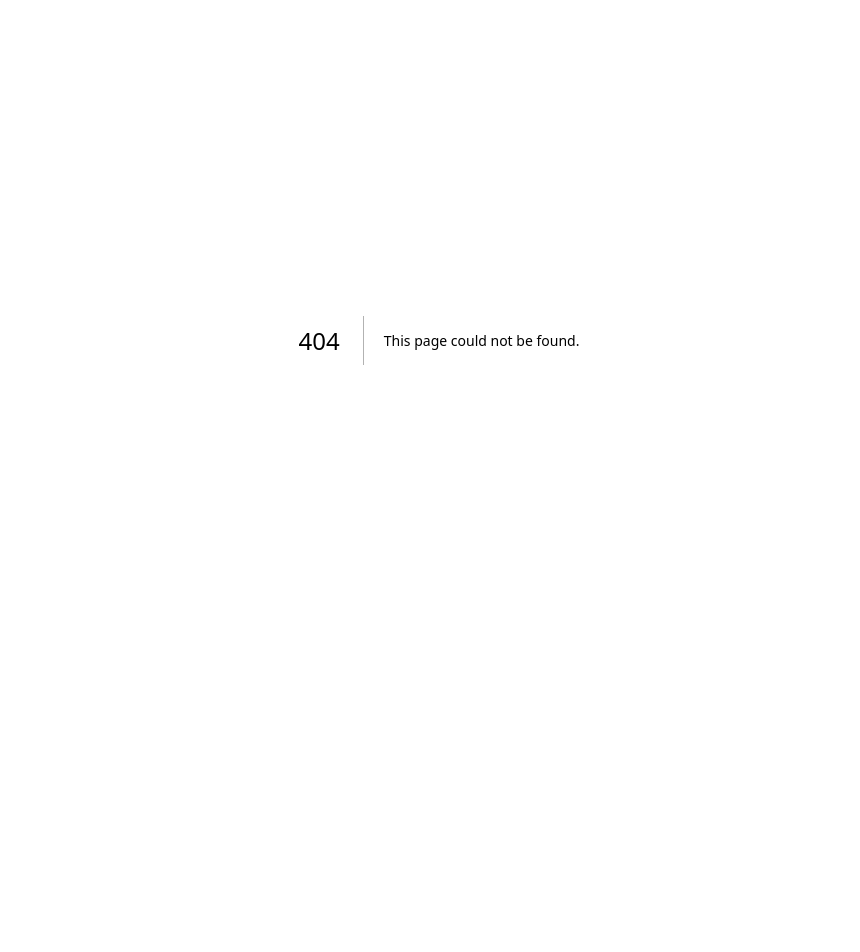
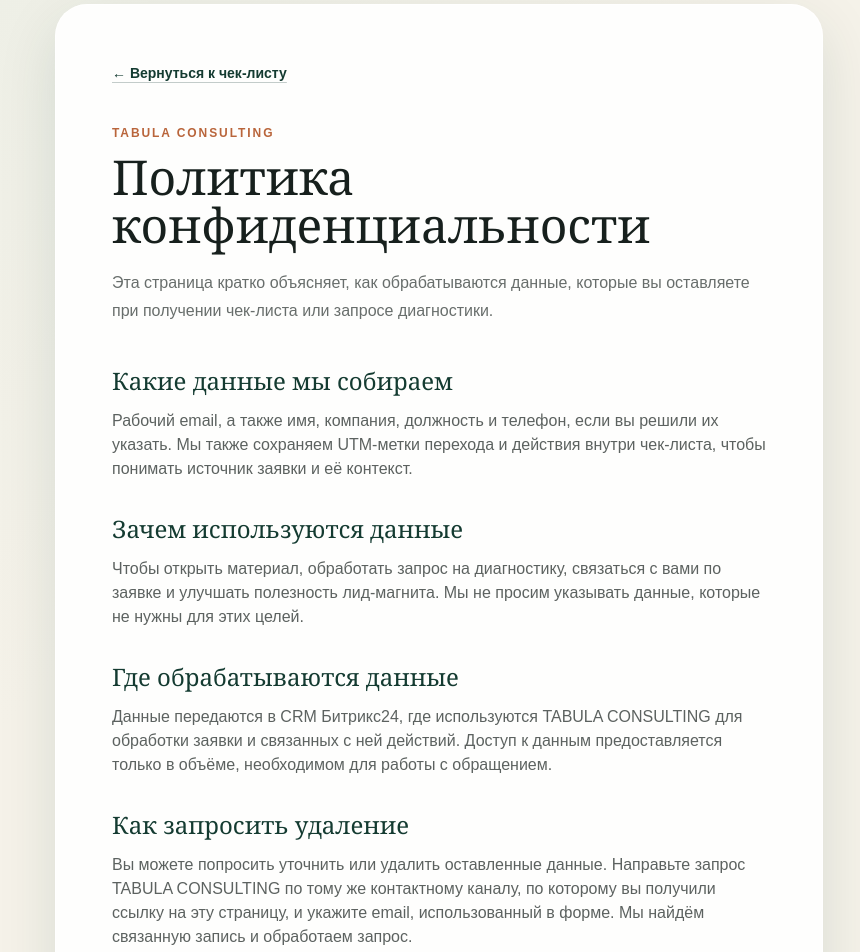
Before and after one commit to ckeuter1-ctrl/CFO_CHECK, a Next.js app: page /privacy in a window 1280 px wide. Before the commit this address had no page. Shown: the part 60-1012 px from the top of the page, without its empty margins (201-1061 px from the left). Before the commit the page ends 800 px from the top, so only its background shows below. Built offline with nearby package versions, Linux system fonts and the light colour scheme.

Commit message:
Add privacy page

```diff
--- /dev/null
+++ b/app/privacy/page.tsx
@@ -0,0 +1,58 @@
+import Link from "next/link";
+
+export const metadata = {
+  title: "Политика конфиденциальности | TABULA CONSULTING",
+  description: "Краткая информация об обработке персональных данных на странице лид-магнита TABULA CONSULTING.",
+};
+
+export default function PrivacyPage() {
+  return (
+    <main className="min-h-screen px-5 py-10 sm:px-8 sm:py-16">
+      <article className="mx-auto max-w-3xl rounded-[2rem] border border-white/80 bg-white/90 p-6 shadow-soft backdrop-blur sm:p-10 lg:p-14">
+        <Link href="/" className="text-sm font-semibold text-forest underline decoration-forest/25 underline-offset-4 hover:decoration-forest">
+          ← Вернуться к чек-листу
+        </Link>
+
+        <p className="mt-10 text-xs font-semibold uppercase tracking-[0.16em] text-copper">TABULA CONSULTING</p>
+        <h1 className="mt-3 font-serif text-4xl leading-tight text-ink sm:text-5xl">Политика конфиденциальности</h1>
+        <p className="mt-5 text-base leading-7 text-ink/65">
+          Эта страница кратко объясняет, как обрабатываются данные, которые вы оставляете при получении чек-листа или запросе диагностики.
+        </p>
+
+        <div className="mt-10 space-y-8 text-sm leading-7 text-ink/70 sm:text-base">
+          <section>
+            <h2 className="font-serif text-2xl text-forest">Какие данные мы собираем</h2>
+            <p className="mt-3">
+              Рабочий email, а также имя, компания, должность и телефон, если вы решили их указать. Мы также сохраняем UTM-метки перехода и действия внутри чек-листа, чтобы понимать источник заявки и её контекст.
+            </p>
+          </section>
+
+          <section>
+            <h2 className="font-serif text-2xl text-forest">Зачем используются данные</h2>
+            <p className="mt-3">
+              Чтобы открыть материал, обработать запрос на диагностику, связаться с вами по заявке и улучшать полезность лид-магнита. Мы не просим указывать данные, которые не нужны для этих целей.
+            </p>
+          </section>
+
+          <section>
+            <h2 className="font-serif text-2xl text-forest">Где обрабатываются данные</h2>
+            <p className="mt-3">
+              Данные передаются в CRM Битрикс24, где используются TABULA CONSULTING для обработки заявки и связанных с ней действий. Доступ к данным предоставляется только в объёме, необходимом для работы с обращением.
+            </p>
+          </section>
+
+          <section>
+            <h2 className="font-serif text-2xl text-forest">Как запросить удаление</h2>
+            <p className="mt-3">
+              Вы можете попросить уточнить или удалить оставленные данные. Направьте запрос TABULA CONSULTING по тому же контактному каналу, по которому вы получили ссылку на эту страницу, и укажите email, использованный в форме. Мы найдём связанную запись и обработаем запрос.
+            </p>
+          </section>
+        </div>
+
+        <p className="mt-10 border-t border-forest/10 pt-6 text-xs leading-5 text-ink/45">
+          Это краткая версия политики для MVP. Формулировки могут быть дополнены после юридической проверки.
+        </p>
+      </article>
+    </main>
+  );
+}
```
